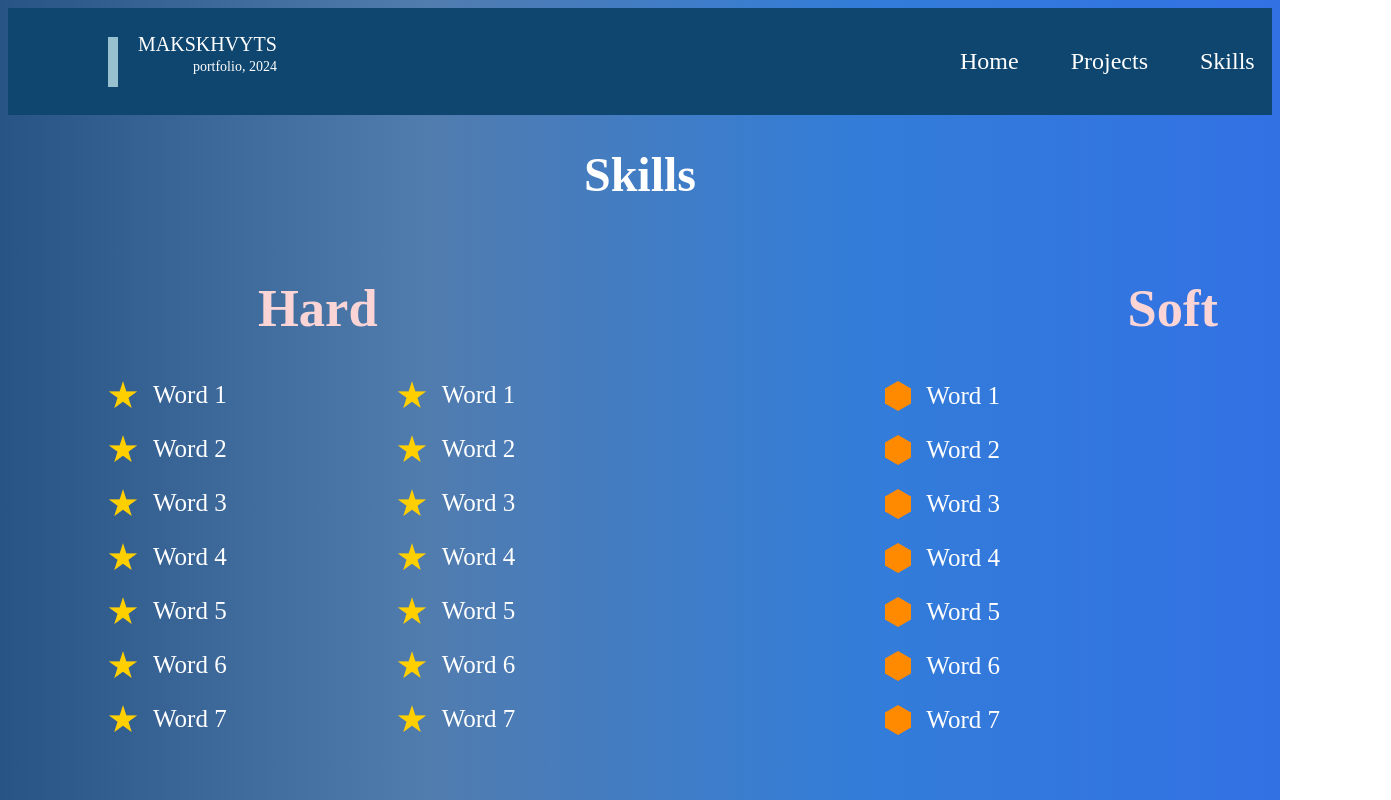
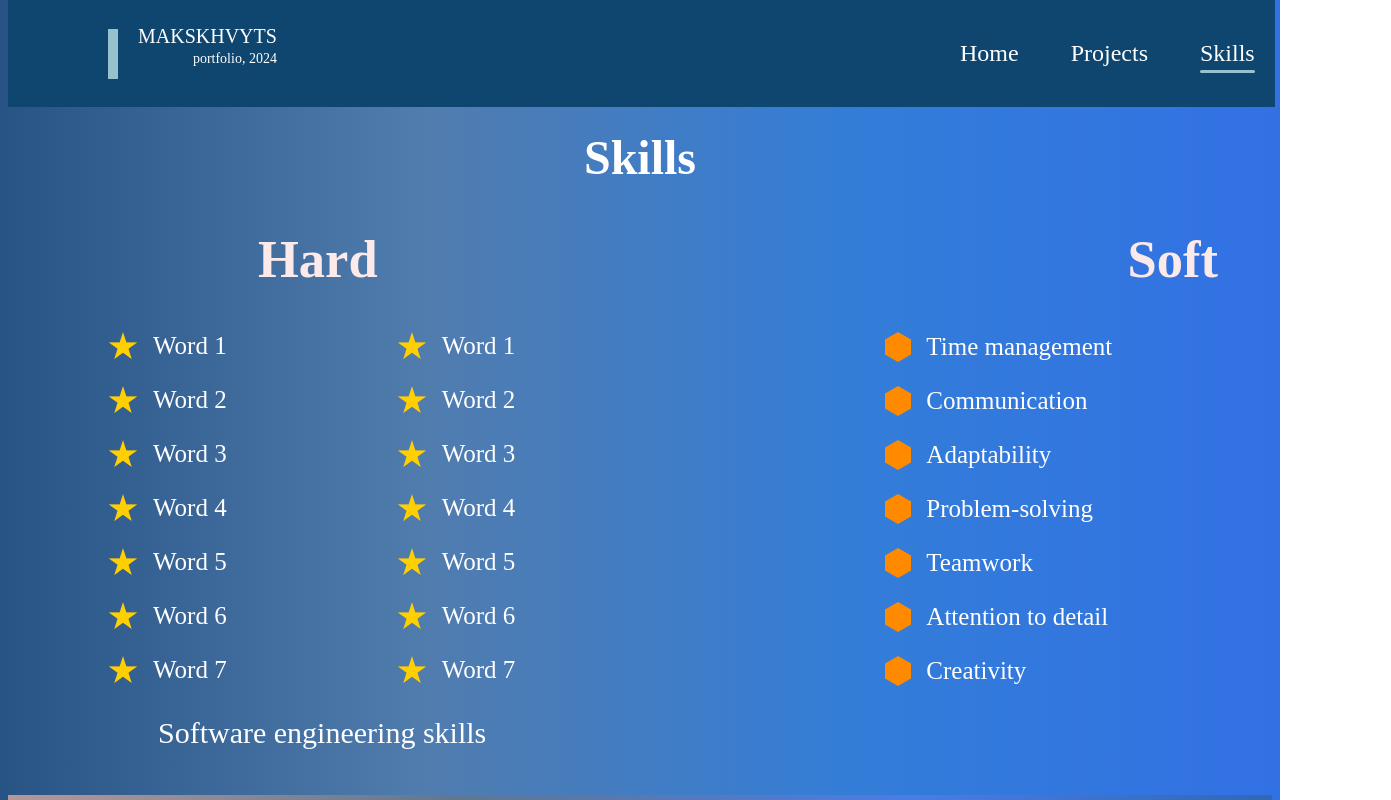
Before and after one commit to makskhv21/myWebSite, a React (Create React App) app: page /Skills in a window 1280 px wide. Shown: the top 800 px of the page, 1391 px wide, since content can reach past the window. Built offline with nearby package versions, Linux system fonts and the light colour scheme; the HTML template or start-up script is replaced by a standard one.

Commit message:
Add animation for navbar

```diff
--- a/src/App.css
+++ b/src/App.css
@@ -2,7 +2,7 @@ body {
     background: linear-gradient(90deg,#285385,#517CAE, #337DD8, #3271E4);
     background-repeat: no-repeat;
     background-size: cover;
-    height: 1024px;
+    height: 900px;
     color: white;
     font-family: 'Times New Roman', Times, serif;
 }
--- a/src/components/footer/Footer.css
+++ b/src/components/footer/Footer.css
@@ -12,6 +12,6 @@ footer {
 }
 
 .footer-site {
-    margin-top: 60px;
+    margin-top: 55px;
     text-align: center;
 }
--- a/src/components/navbar/Navbar.css
+++ b/src/components/navbar/Navbar.css
@@ -1,10 +1,14 @@
 nav {
+    position: fixed;
+    top: 0;
     display: flex;
     align-items: center;
     gap: 652px;
     background-color: #0E466F;
-    width: 100%;
+    width: 98.95%;
     height: 107px;
+    z-index: 1000;
+    transition: background-color 0.3s ease, opacity 0.3s ease;
 }
 
 .logo {
@@ -33,6 +37,11 @@ nav {
     padding-bottom: 19px;
 }
 
+a {
+    text-decoration: none;
+    color: white;
+}
+
 ul {
     display: flex;
     align-items: center;
@@ -42,7 +51,26 @@ ul {
     list-style: none;
 }
 
-a {
+ul a {
+    position: relative;
     text-decoration: none;
     color: white;
 }
+
+ul a::after {
+    content: '';
+    position: absolute;
+    left: 0;
+    bottom: -6px;
+    width: 100%;
+    height:3px;
+    border-radius: 10px;
+    background-color: #98C1CF;
+    transform: scaleX(0);
+    transition: transform 0.3s ease;
+}
+
+ul a:hover::after,
+ul a.active::after {
+    transform: scaleX(1); /* Лінія з'являється при наведенні та активному стані */
+}
--- a/src/components/navbar/Navbar.js
+++ b/src/components/navbar/Navbar.js
@@ -1,26 +1,55 @@
-import "./Navbar.css"
+import { useEffect, useState } from "react";
+import { useLocation } from "react-router-dom"; // імпорт useLocation для React Router
+import "./Navbar.css";
 
 function Navbar() {
+    const [opacity, setOpacity] = useState(1);
+    const [isHovered, setIsHovered] = useState(false);
+    const location = useLocation(); // Отримуємо поточну URL-адресу
+
+    useEffect(() => {
+        const handleScroll = () => {
+            if (!isHovered) {
+                const scrollTop = window.scrollY;
+                const newOpacity = Math.max(1 - scrollTop / 300, 0.7);
+                setOpacity(newOpacity);
+            }
+        };
+
+        window.addEventListener("scroll", handleScroll);
+
+        return () => {
+            window.removeEventListener("scroll", handleScroll);
+        };
+    }, [isHovered]);
+
+    const handleMouseEnter = () => setIsHovered(true);
+    const handleMouseLeave = () => setIsHovered(false);
+
     return (
         <div>
-            <nav>
+            <nav
+                style={{ opacity: isHovered ? 1 : opacity }}
+                onMouseEnter={handleMouseEnter}
+                onMouseLeave={handleMouseLeave}
+            >
                 <a href="/Home" className="logo">
-                <hr style={{ border: "none", borderLeft: "10px solid #98C1CF", height: "50px" }} />
-                <div className="logoMy">
-                    <p className="logo-MAKSKHVYTS">MAKSKHVYTS</p>
-                    <p className="logo-portfolio">portfolio, 2024</p>
-                </div>
+                    <hr style={{ border: "none", borderLeft: "10px solid #98C1CF", height: "50px" }} />
+                    <div className="logoMy">
+                        <p className="logo-MAKSKHVYTS">MAKSKHVYTS</p>
+                        <p className="logo-portfolio">portfolio, 2024</p>
+                    </div>
                 </a>
 
                 <ul>
-                    <a href="/Home"><li>Home</li></a>
-                    <a href="/Projects"><li>Projects</li></a>
-                    <a href="/Skills"><li>Skills</li></a>
-                    <a href="/Contacts"><li>Contacts</li></a>
+                    <a href="/Home" className={location.pathname === "/Home" ? "active" : ""}><li>Home</li></a>
+                    <a href="/Projects" className={location.pathname === "/Projects" ? "active" : ""}><li>Projects</li></a>
+                    <a href="/Skills" className={location.pathname === "/Skills" ? "active" : ""}><li>Skills</li></a>
+                    <a href="/Contacts" className={location.pathname === "/Contacts" ? "active" : ""}><li>Contacts</li></a>
                 </ul>
             </nav>
         </div>
-    )
-};
+    );
+}
 
 export default Navbar;
--- a/src/components/pages/Main/Main.css
+++ b/src/components/pages/Main/Main.css
@@ -1,6 +1,7 @@
 @import url('https://fonts.googleapis.com/css2?family=Poppins:wght@100&display=swap');
 
 main {
+    margin-top: 100px;
     width: 100%;
     height: 665px;
 }
@@ -11,7 +12,7 @@ main {
 
 header {
     margin-top: 125px;
-    margin-left: 100px;
+    margin-left: 99px;
     width: 410px;
     height: 305px;
 }
--- a/src/components/pages/Projects/Projects.css
+++ b/src/components/pages/Projects/Projects.css
@@ -3,12 +3,13 @@
     font-size: 48px;
     font-weight: bolder;
     justify-content: center;
+    margin-top: 130px;
 }
 
 .wrapper {
     display: flex;
     justify-content: center;
-    align-items: center; /* Висота для центрування по вертикалі */
+    align-items: center;
 }
 
 .container-projects {
--- a/src/components/pages/Skills/Skills.css
+++ b/src/components/pages/Skills/Skills.css
@@ -1,21 +1,27 @@
+.main-skills {
+    margin-top: 130px;
+}
+
 .header-skills {
     display: flex;
     justify-content: center;
     font-size: 48px;
+    margin-bottom: 0;
 }
 
 .skills {
     display: flex;
     gap: 750px;
     margin-left: 250px;
-    color: #fbd5d5;
+    color: #fce9e9;
     font-size: 35px;
     font-weight: bolder;
 }
 
 .stars-polygon {
-    display: flex;;
+    display: flex;
     gap: 70px;
+    padding-bottom: 30px;
 }
 
 .one-stars,
@@ -49,3 +55,12 @@
     margin-left: 200px;
     gap: 24px;
 }
+
+.GithubSkills {
+    margin-left: 150px;
+    font-size: 30px;
+}
+
+.GithubSkills:hover {
+    color: #80cee8;
+}
--- a/src/components/pages/Skills/Skills.js
+++ b/src/components/pages/Skills/Skills.js
@@ -5,7 +5,7 @@ import polygonImage from "./img/Polygon.png"
 
 function Skills() {
     return(
-        <main className="">
+        <main className="main-skills">
             <h1 className="header-skills">Skills</h1>
             <div className="skills">
                 <h2>Hard</h2>
@@ -75,34 +75,35 @@ function Skills() {
                 <div className="polygon" >
                     <div className="polygon-item">
                         <img src={polygonImage} alt="star" />
-                        <span className="span">Word 1</span>
+                        <span className="span">Time management</span>
                     </div>
                     <div className="polygon-item">
                         <img src={polygonImage} alt="star" />
-                        <span className="span">Word 2</span>
+                        <span className="span">Communication</span>
                     </div>
                     <div className="polygon-item">
                         <img src={polygonImage} alt="star" />
-                        <span className="span">Word 3</span>
+                        <span className="span">Adaptability</span>
                     </div>
                     <div className="polygon-item">
                         <img src={polygonImage} alt="star" />
-                        <span className="span">Word 4</span>
+                        <span className="span">Problem-solving</span>
                     </div>
                     <div className="polygon-item">
                         <img src={polygonImage} alt="star" />
-                        <span className="span">Word 5</span>
+                        <span className="span">Teamwork</span>
                     </div>
                     <div className="polygon-item">
                         <img src={polygonImage} alt="star" />
-                        <span className="span">Word 6</span>
+                        <span className="span">Attention to detail</span>
                     </div>
                     <div className="polygon-item">
                         <img src={polygonImage} alt="star" />
-                        <span className="span">Word 7</span>
+                        <span className="span">Creativity</span>
                     </div>
                 </div>
             </div>
+            <a href="https://github.com/makskhv21/makskhv21/blob/main/SKILLS.md" className="GithubSkills">Software engineering skills</a>
         </main>
     )
 }
```
